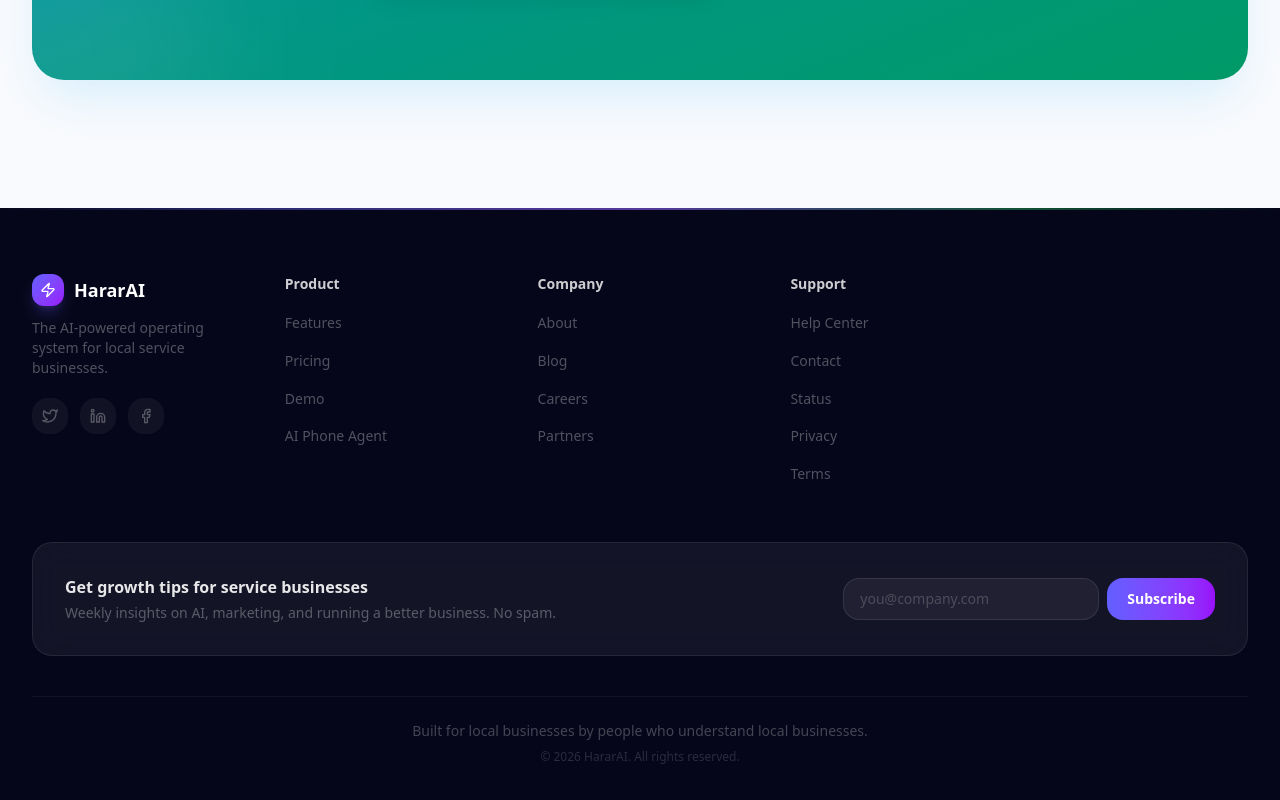
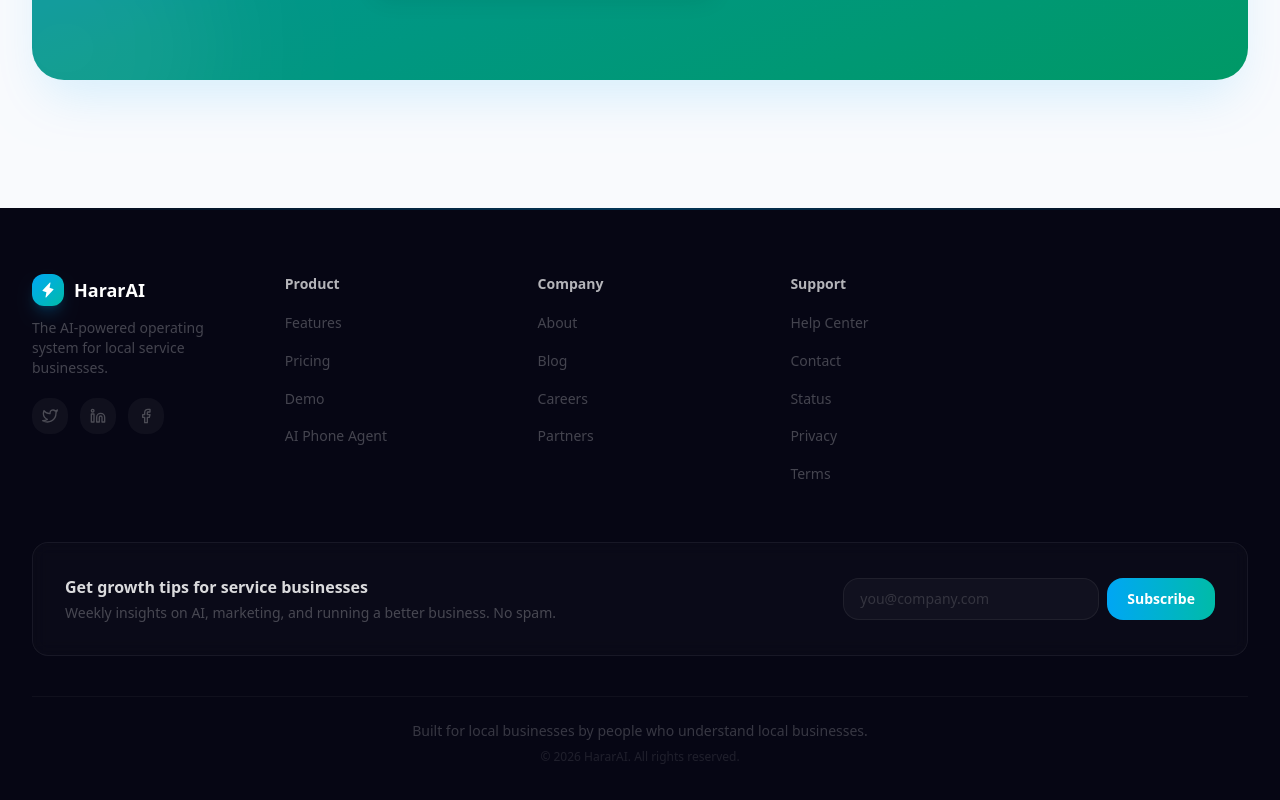
Before and after one commit to mayan075/mybizos, a Next.js app in the folder apps/web/: page / in a window 1280 px wide. Shown: the part 9908-10708 px from the top of the page. Built offline with nearby package versions, Linux system fonts and the light colour scheme.

Commit message:
style(web): migrate footer to Phosphor icons and motion
Co-Authored-By: Claude Opus 4.6 (1M context) <noreply@anthropic.com>

```diff
--- a/apps/web/src/app/(marketing)/components/footer.tsx
+++ b/apps/web/src/app/(marketing)/components/footer.tsx
@@ -2,27 +2,27 @@
 
 import { useState } from "react";
 import Link from "next/link";
-import { Zap } from "lucide-react";
+import { Lightning } from "@phosphor-icons/react";
 
 export function Footer() {
   const [email, setEmail] = useState("");
 
   return (
-    <footer className="relative bg-[#06061a]">
+    <footer className="relative bg-[#060614]">
       {/* Gradient line at top */}
-      <div className="gradient-line-h" />
+      <div className="h-[2px] w-full bg-gradient-to-r from-transparent via-sky-500/30 to-transparent" />
 
       <div className="mx-auto max-w-7xl px-4 py-16 sm:px-6 lg:px-8">
         <div className="grid grid-cols-2 gap-8 sm:grid-cols-2 md:grid-cols-5 lg:gap-12">
           {/* Brand */}
           <div className="col-span-2 sm:col-span-2 md:col-span-1">
             <Link href="/" className="flex items-center gap-2.5">
-              <div className="flex h-8 w-8 items-center justify-center rounded-lg bg-gradient-to-br from-indigo-500 to-purple-600 text-white shadow-lg shadow-indigo-500/25">
-                <Zap className="h-4 w-4" />
+              <div className="flex h-8 w-8 items-center justify-center rounded-lg bg-gradient-to-br from-sky-500 to-teal-500 text-white shadow-lg shadow-sky-500/20">
+                <Lightning className="h-4 w-4" weight="fill" />
               </div>
               <span className="text-lg font-bold text-white">HararAI</span>
             </Link>
-            <p className="mt-3 text-sm text-white/30">
+            <p className="mt-3 text-sm text-white/25">
               The AI-powered operating system for local service businesses.
             </p>
 
@@ -35,7 +35,7 @@ export function Footer() {
                 <a
                   key={social.label}
                   href="#"
-                  className="flex h-9 w-9 items-center justify-center rounded-xl bg-white/5 text-white/30 transition-colors hover:bg-indigo-500/20 hover:text-indigo-400"
+                  className="flex h-9 w-9 items-center justify-center rounded-xl bg-white/[0.04] text-white/25 transition-colors hover:bg-sky-500/15 hover:text-sky-400"
                   aria-label={social.label}
                 >
                   <svg className="h-4 w-4" viewBox="0 0 24 24" fill="none" stroke="currentColor" strokeWidth="2" strokeLinecap="round" strokeLinejoin="round">
@@ -48,7 +48,7 @@ export function Footer() {
 
           {/* Product */}
           <div>
-            <h4 className="text-sm font-semibold text-white/80">Product</h4>
+            <h4 className="text-sm font-semibold text-white/70">Product</h4>
             <ul className="mt-4 space-y-3">
               {[
                 { label: "Features", href: "#features" },
@@ -57,7 +57,7 @@ export function Footer() {
                 { label: "AI Phone Agent", href: "#how-ai-works" },
               ].map((link) => (
                 <li key={link.label}>
-                  <a href={link.href} className="text-sm text-white/30 transition-colors hover:text-white/60">
+                  <a href={link.href} className="text-sm text-white/25 transition-colors hover:text-white/50">
                     {link.label}
                   </a>
                 </li>
@@ -67,11 +67,11 @@ export function Footer() {
 
           {/* Company */}
           <div>
-            <h4 className="text-sm font-semibold text-white/80">Company</h4>
+            <h4 className="text-sm font-semibold text-white/70">Company</h4>
             <ul className="mt-4 space-y-3">
               {["About", "Blog", "Careers", "Partners"].map((label) => (
                 <li key={label}>
-                  <a href="#" className="text-sm text-white/30 transition-colors hover:text-white/60">
+                  <a href="#" className="text-sm text-white/25 transition-colors hover:text-white/50">
                     {label}
                   </a>
                 </li>
@@ -81,7 +81,7 @@ export function Footer() {
 
           {/* Support */}
           <div>
-            <h4 className="text-sm font-semibold text-white/80">Support</h4>
+            <h4 className="text-sm font-semibold text-white/70">Support</h4>
             <ul className="mt-4 space-y-3">
               {[
                 { label: "Help Center", href: "#" },
@@ -91,7 +91,7 @@ export function Footer() {
                 { label: "Terms", href: "#" },
               ].map((link) => (
                 <li key={link.label}>
-                  <a href={link.href} className="text-sm text-white/30 transition-colors hover:text-white/60">
+                  <a href={link.href} className="text-sm text-white/25 transition-colors hover:text-white/50">
                     {link.label}
                   </a>
                 </li>
@@ -101,13 +101,13 @@ export function Footer() {
         </div>
 
         {/* Newsletter */}
-        <div className="mt-14 glass-card p-6 sm:p-8">
+        <div className="mt-14 rounded-2xl border border-white/[0.06] bg-white/[0.02] p-6 backdrop-blur-sm sm:p-8">
           <div className="flex flex-col items-start gap-4 sm:flex-row sm:items-center sm:justify-between">
             <div>
-              <h4 className="text-base font-semibold text-white/90">
+              <h4 className="text-base font-semibold text-white/85">
                 Get growth tips for service businesses
               </h4>
-              <p className="mt-1 text-sm text-white/30">
+              <p className="mt-1 text-sm text-white/25">
                 Weekly insights on AI, marketing, and running a better business. No spam.
               </p>
             </div>
@@ -117,11 +117,11 @@ export function Footer() {
                 placeholder="you@company.com"
                 value={email}
                 onChange={(e) => setEmail(e.target.value)}
-                className="w-full min-w-0 rounded-xl border border-white/10 bg-white/5 px-4 py-2.5 text-sm text-white placeholder:text-white/20 focus:border-indigo-500 focus:outline-none focus:ring-2 focus:ring-indigo-500/20 sm:w-64"
+                className="w-full min-w-0 rounded-xl border border-white/[0.06] bg-white/[0.03] px-4 py-2.5 text-sm text-white placeholder:text-white/15 focus:border-sky-500/50 focus:outline-none focus:ring-2 focus:ring-sky-500/15 sm:w-64"
               />
               <button
                 type="submit"
-                className="shrink-0 rounded-xl bg-gradient-to-r from-indigo-500 to-purple-600 px-5 py-2.5 text-sm font-semibold text-white transition-all hover:brightness-110"
+                className="shrink-0 rounded-xl bg-gradient-to-r from-sky-500 to-teal-500 px-5 py-2.5 text-sm font-semibold text-white transition-all hover:brightness-110"
               >
                 Subscribe
               </button>
@@ -130,12 +130,12 @@ export function Footer() {
         </div>
 
         {/* Bottom bar */}
-        <div className="mt-10 border-t border-white/5 pt-6">
+        <div className="mt-10 border-t border-white/[0.04] pt-6">
           <div className="flex flex-col items-center gap-2 text-center">
-            <p className="text-sm text-white/25">
+            <p className="text-sm text-white/20">
               Built for local businesses by people who understand local businesses.
             </p>
-            <p className="text-xs text-white/15">
+            <p className="text-xs text-white/10">
               &copy; 2026 HararAI. All rights reserved.
             </p>
           </div>
```
